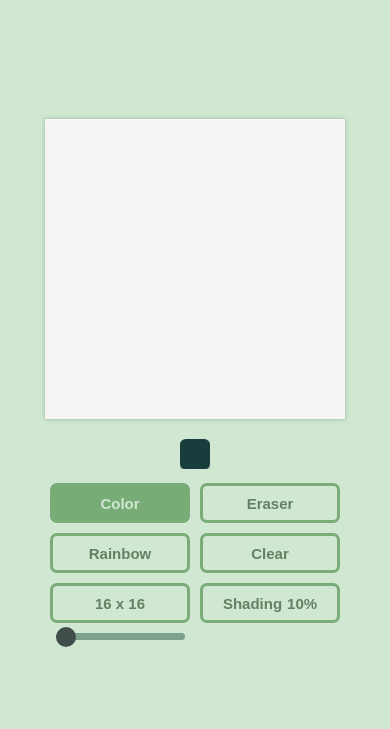
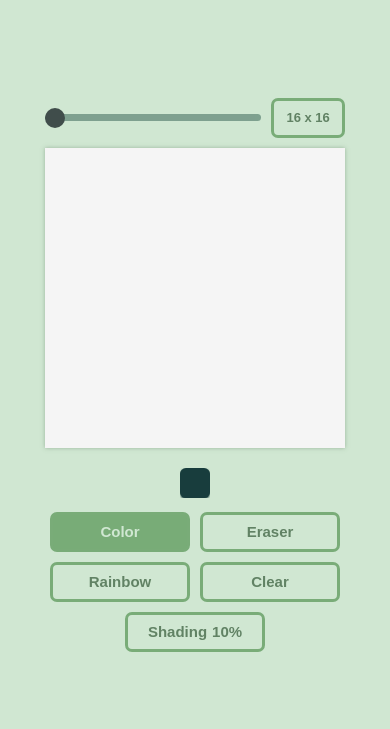
Before and after one commit to ahmedraza420/etch-a-sketch, a plain HTML site: page index.html in a window 390 px wide. Shown: the part 75-804 px from the top of the page. Drawn offline with Linux system fonts and the light colour scheme.

Commit message:
Change menu layout

```diff
--- a/index.html
+++ b/index.html
@@ -42,14 +42,16 @@
                     <div id="clearContainer" class="menuItem menulight">
                         <button id="clearButton" class="borderlight buttonlight menuButton textlight">Clear</button>
                     </div>
-                    <div id="gridContainer" class="menuItem menulight">
-                        <label for="gridsize" id="gridLabel" class="textlight">16 x 16</label>
-                        <input type="range" name="gridsize" id="gridSize" class="slider sliderlight" min="16" max="100" value="16" oninput="const size = `${this.value} x ${this.value}`; document.querySelector('#gridSizeButton').innerText = 'Size '+size; document.querySelector('#gridLabel').innerText = size">
-                        <button id="gridSizeButton" class="borderlight buttonlight textlight menuButton">16 x 16</button>
-                    </div>
                 </div>
             </div>
-        <div id="sketchBoard" class="shadowlight"></div>
+            <div id="container3">
+                <div id="gridContainer" class="menuItem menulight">
+                <label for="gridsize" id="gridLabel" class="textlight">16 x 16</label>
+                <input type="range" name="gridsize" id="gridSize" class="slider sliderlight" min="16" max="100" value="16" oninput="const size = `${this.value} x ${this.value}`; document.querySelector('#gridSizeButton').innerText = 'Size '+size; document.querySelector('#gridLabel').innerText = size">
+                <button id="gridSizeButton" class="borderlight buttonlight textlight menuButton">16 x 16</button>
+                </div>
+                <div id="sketchBoard" class="shadowlight"></div>
+            </div>
         <div id="container1fixer"></div>
         </div>
     </div>
--- a/styles.css
+++ b/styles.css
@@ -163,6 +163,12 @@ a:hover, .icon:hover{
     gap: 10px;
 }
 
+#container3 {
+    display: flex;
+    flex-flow: column nowrap;
+    gap: 10px;
+}
+
 #container1fixer {
     height: fit-content;
 }
@@ -209,9 +215,13 @@ a:hover, .icon:hover{
     display: none;
 }
 
+
+
 #gridLabel {
     font-weight: 600;
     font-size: 20px;
+    width: 100%;
+    text-align: center;
 }
 
 .slider {
@@ -308,6 +318,18 @@ a:hover, .icon:hover{
     touch-action: none;
 }
 
+#gridContainer {
+    width: 100%;
+    display: flex;
+    flex-flow: row wrap;
+    justify-content: center;
+    align-items: center;
+}
+
+#gridSize {
+    flex: 1 0 auto;
+
+}
 .gridRow {
     flex: 1 1 0;
     display: flex;
@@ -367,6 +389,9 @@ a:hover, .icon:hover{
         flex-flow: column-reverse nowrap;
         margin: 20px 50px;
     }
+    #container1fixer {
+        display: none;
+    }
 
 
     #menu {
@@ -391,8 +416,14 @@ a:hover, .icon:hover{
     #gridLabel {
         display: none;
     }
+    #gridSize {
+        /* flex: 0 0 auto; */
+        flex: 1 1 auto;
+    }
     #gridSizeButton {
         display: block;
+        width: 100px;
+        font-size: 18px;
         /* justify-content: center;
         align-items: center; */
     }
@@ -401,8 +432,11 @@ a:hover, .icon:hover{
     }
     #gridContainer {
         /* order: 4; */
-        flex-direction: column-reverse;
+        /* flex-direction: column-reverse; */
+        flex-flow: row nowrap;
         justify-content: flex-end;
+        width: 100%;
+        gap: 10px;
     }
     /* #colorPicker {
         order: 1;
@@ -451,4 +485,7 @@ a:hover, .icon:hover{
     .slider {
         width: inherit;
     }
+    #gridSizeButton {
+        font-size: 13px;
+    }
 }
```
